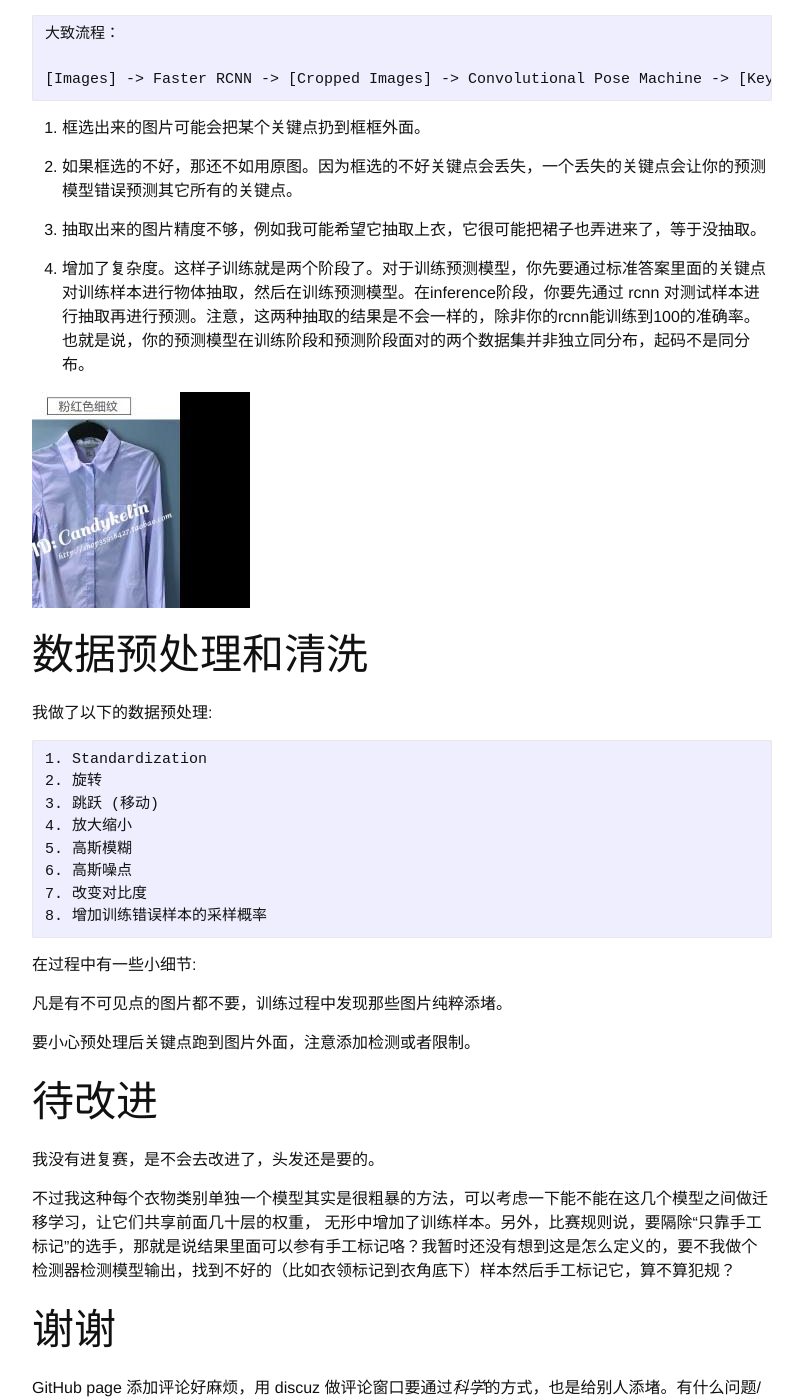
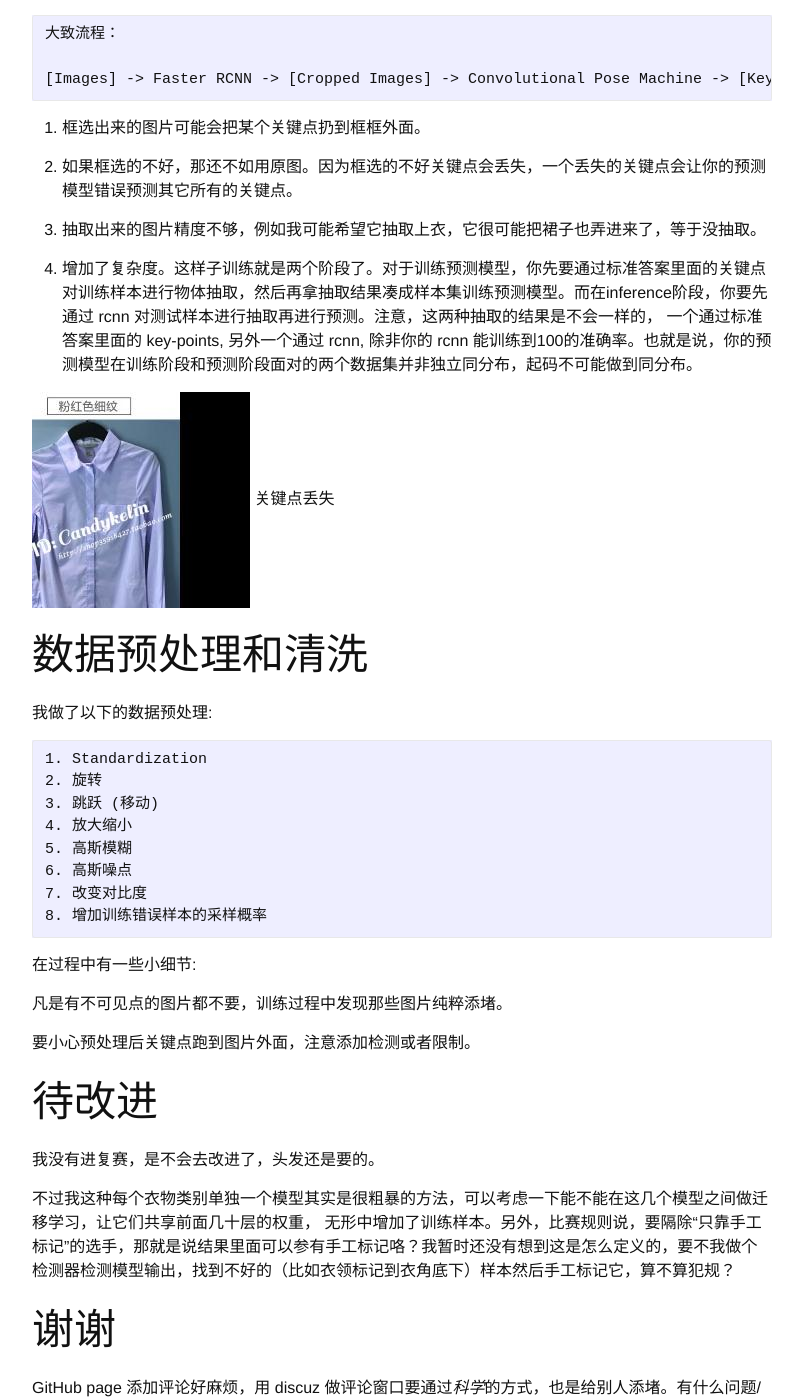
Before and after one commit to trivialfis/trivialfis.github.io, a Jekyll site: the page built from _posts/2018-4-21-天池Fashion AI.md, in a window 1280 px wide and 1400 px high, scrolled down 5979 px. Shown: the whole window, without its empty margins (238-1041 px from the left). Built offline with Jekyll 4.4.1, drawn with Linux system fonts in a browser that asks for light colours; some of the changed text lies outside the part shown.

Commit message:
Fashion AI, fix

```diff
--- a/_posts/2018-4-21-天池Fashion AI.md
+++ b/_posts/2018-4-21-天池Fashion AI.md
@@ -90,9 +90,10 @@ Regression 不行，那咱就来 classification 呗。于是我做了 Convolutio
 
 3. 抽取出来的图片精度不够，例如我可能希望它抽取上衣，它很可能把裙子也弄进来了，等于没抽取。
 
-4. 增加了复杂度。这样子训练就是两个阶段了。对于训练预测模型，你先要通过标准答案里面的关键点对训练样本进行物体抽取，然后在训练预测模型。在inference阶段，你要先通过 rcnn 对测试样本进行抽取再进行预测。注意，这两种抽取的结果是不会一样的，除非你的rcnn能训练到100的准确率。也就是说，你的预测模型在训练阶段和预测阶段面对的两个数据集并非独立同分布，起码不是同分布。
+4. 增加了复杂度。这样子训练就是两个阶段了。对于训练预测模型，你先要通过标准答案里面的关键点对训练样本进行物体抽取，然后再拿抽取结果凑成样本集训练预测模型。而在inference阶段，你要先通过 rcnn 对测试样本进行抽取再进行预测。注意，这两种抽取的结果是不会一样的， 一个通过标准答案里面的 key-points, 另外一个通过 rcnn, 除非你的 rcnn 能训练到100的准确率。也就是说，你的预测模型在训练阶段和预测阶段面对的两个数据集并非独立同分布，起码不可能做到同分布。
 
 ![Loss-keypoint]({{ site.url }}/assets/Tianchi-Fashion-AI/loss-keypoint.jpg "RCNN Crop 关键点丢失")
+关键点丢失
 
 
 # 数据预处理和清洗
@@ -124,7 +125,7 @@ Regression 不行，那咱就来 classification 呗。于是我做了 Convolutio
 
 # 谢谢
 
-GitHub page 添加评论好麻烦，用 discuz 做评论窗口要通过*科学*的方式，也是给别人添堵。有什么问题/指正/意见/建议/灌水，直接给个issue就行了。怎么说GitHub是全球最大的xxxx交友平台。
+GitHub page 添加评论好麻烦，用 discuz 做评论窗口要通过*科学*的方式，也是给别人添堵。有什么问题/指正/意见/建议/灌水，直接给个issue就行了。怎么说GitHub是全球最大的xxxx交友平台。 Thanks for your time.
 
-<!--  LocalWords:  Convolutional softmax sigmoid png
+<!--  LocalWords:  Convolutional softmax sigmoid png rcnn
  -->
```
